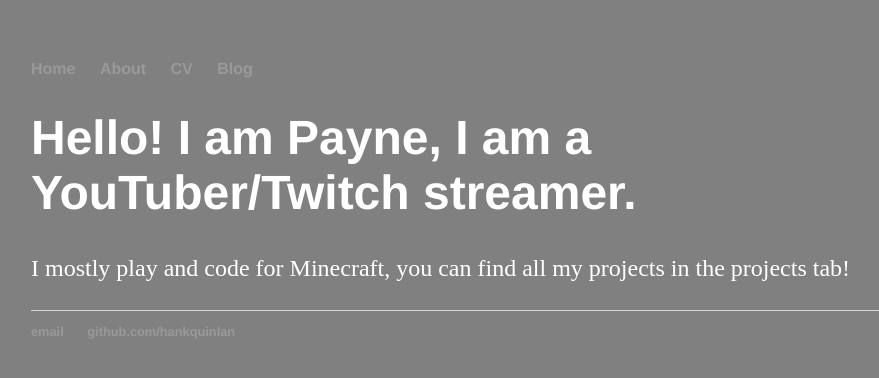
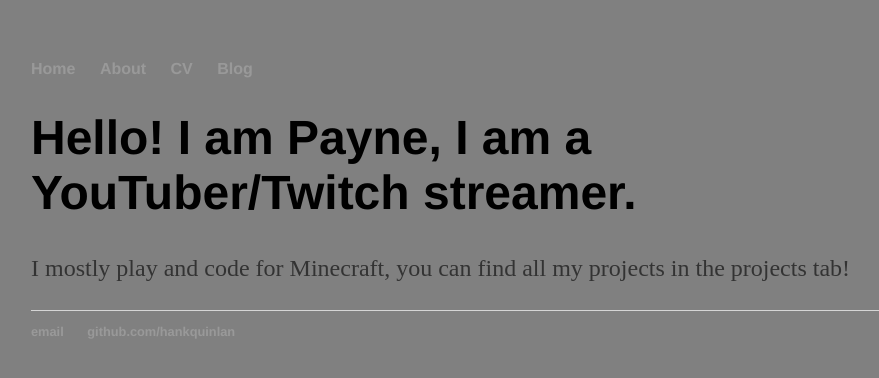
Before and after one commit to ThePayneMaster/payne.yt, a Jekyll site: the page built from index.html, in a window 1280 px wide. Shown: the top 378 px of the page, without its empty margins (161-1040 px from the left). Built offline with Jekyll 4.4.1, drawn with Linux system fonts in a browser that asks for light colours.

Commit message:
Update index.html

```diff
--- a/index.html
+++ b/index.html
@@ -3,6 +3,6 @@ layout: default
 title: Payne's website.
 ---
 <div class="blurb">
-	<h1 style="color:white;">Hello! I am Payne, I am a YouTuber/Twitch streamer.</h1>
-	<p style="color:white;">I mostly play and code for Minecraft, you can find all my projects in the projects tab!</a></p>
+	<h1>Hello! I am Payne, I am a YouTuber/Twitch streamer.</h1>
+	<p>I mostly play and code for Minecraft, you can find all my projects in the projects tab!</a></p>
 </div><!-- /.blurb -->
```
